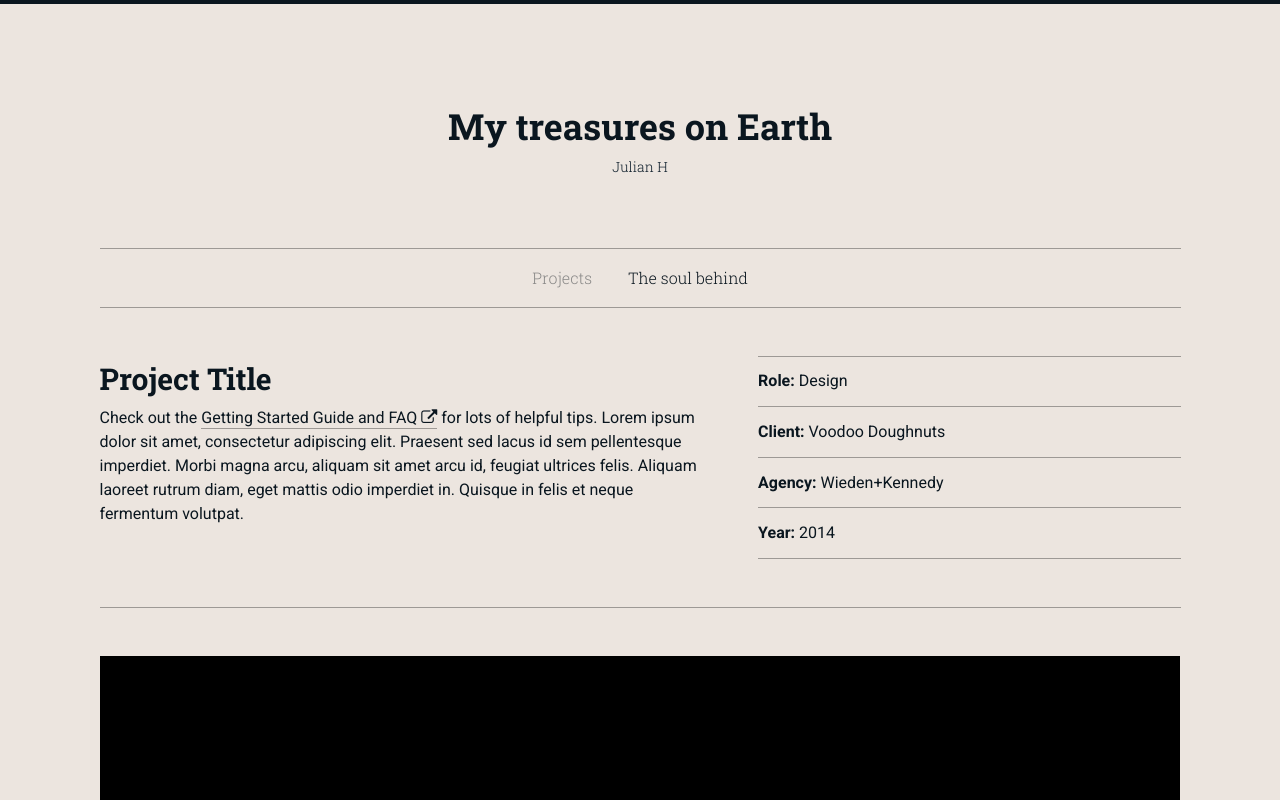
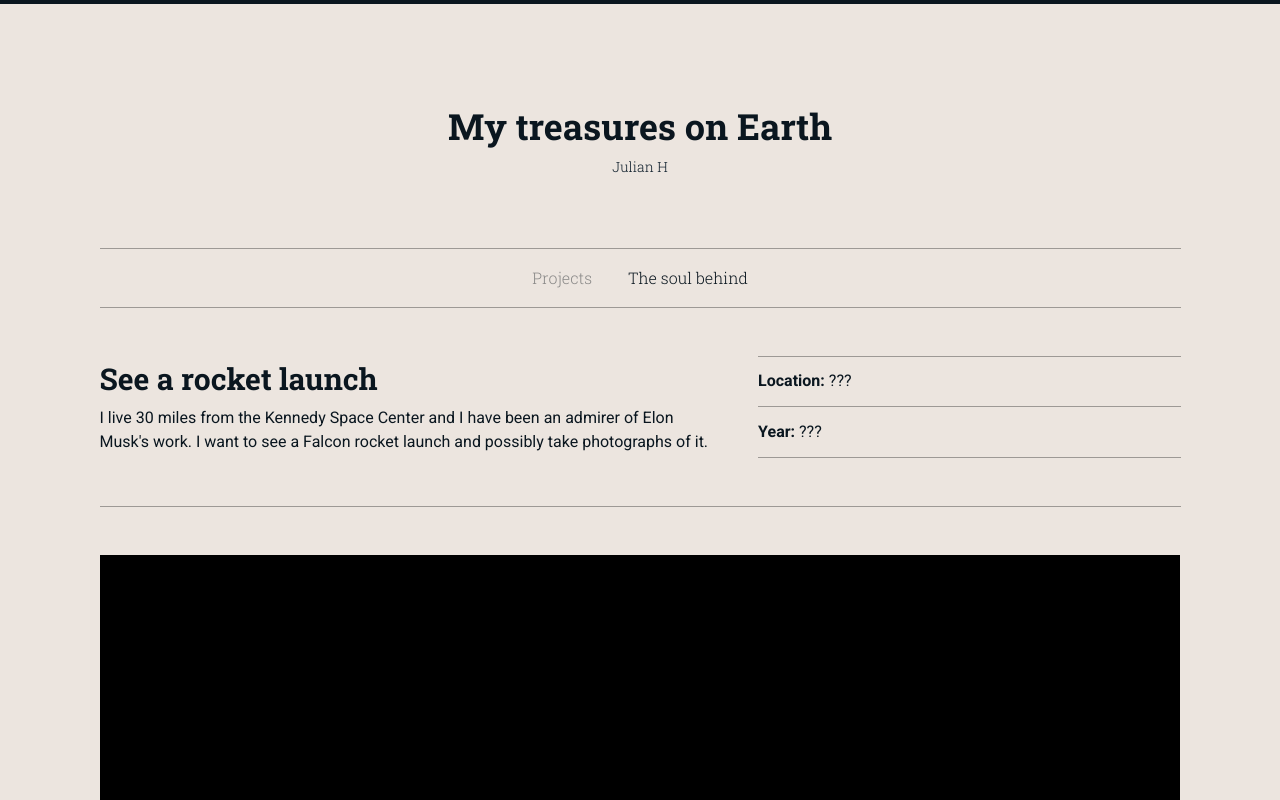
Before and after one commit to julianhoang/julianlifeprojects, a plain HTML site: page project-03.html in a window 1280 px wide. Shown: the top 800 px of the page. Drawn offline with Linux system fonts and the light colour scheme.

Commit message:
project 3 description

```diff
--- a/project-03.html
+++ b/project-03.html
@@ -43,18 +43,15 @@ Set the type and color theme here - the Pro version contains additional themes -
 </div>
 <div class="row">
 	<div class="small-12 medium-7 large-7 columns">
-		<h2>Project Title</h2>
+		<h2>See a rocket launch</h2>
 		<p>
-			Check out the <a href="http://www.typeandgrids.com/support" target="_blank">Getting Started Guide and FAQ <i class="fa fa-external-link"></i></a> for lots of helpful tips. Lorem ipsum dolor sit amet, consectetur adipiscing elit. Praesent sed lacus id sem pellentesque imperdiet. Morbi magna arcu, aliquam sit amet arcu id, feugiat ultrices felis. Aliquam laoreet rutrum diam, eget mattis odio imperdiet in. Quisque in felis et neque fermentum volutpat.
-		</p>
+			I live 30 miles from the Kennedy Space Center and I have been an admirer of Elon Musk's work. I want to see a Falcon rocket launch and possibly take photographs of it.	</p>
 	</div>
 	<div class="small-12 medium-5 large-5 columns">
 		<div class="lined-list">
 			<ul>
-				<li><strong>Role:</strong> Design</li>
-				<li><strong>Client:</strong> Voodoo Doughnuts</li>
-				<li><strong>Agency:</strong> Wieden+Kennedy</li>
-				<li><strong>Year:</strong> 2014</li>
+		<li><strong>Location:</strong> ???</li>
+				<li><strong>Year:</strong> ???</li>
 			</ul>
 		</div>
 	</div>
```
